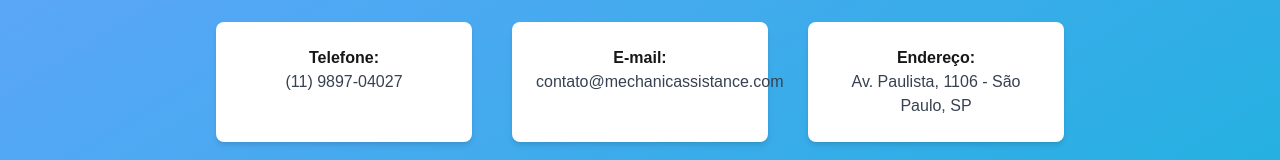
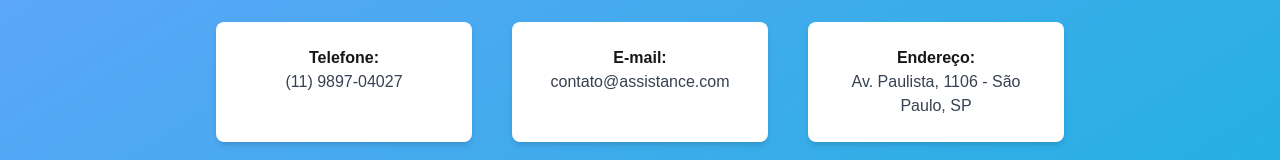
Before and after one commit to GusthavoDaniel/Sprintfront10, a Next.js app in the folder sprintporto10/: page /contact in a window 1280 px wide. Shown: the part 134-294 px from the top of the page. Built offline with nearby package versions, Linux system fonts and the light colour scheme.

Commit message:
alterei o email

```diff
--- a/sprintporto10/src/app/contact/page.tsx
+++ b/sprintporto10/src/app/contact/page.tsx
@@ -32,7 +32,7 @@ const ContactPage: React.FC = () => {
         <div className={styles.card}>
 
           <p className={styles.label}>E-mail:</p>
-          <p className={styles.text}>contato@mechanicassistance.com</p>
+          <p className={styles.text}>contato@assistance.com</p>
         </div>
 
         <div className={styles.card}>
```
